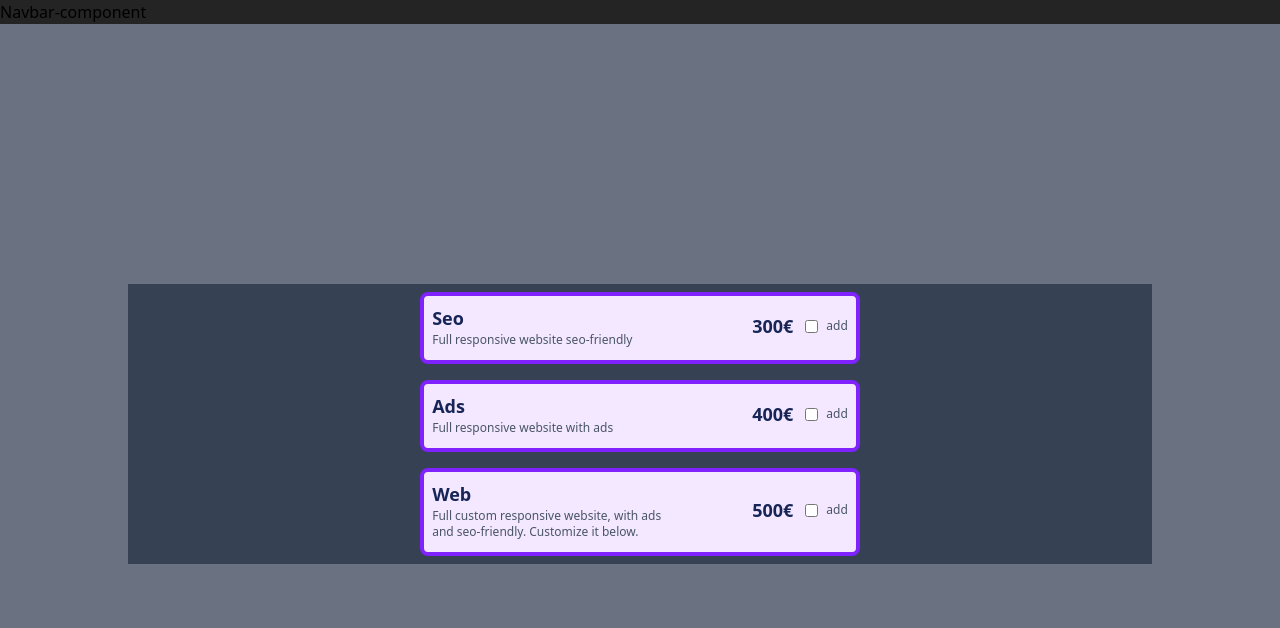
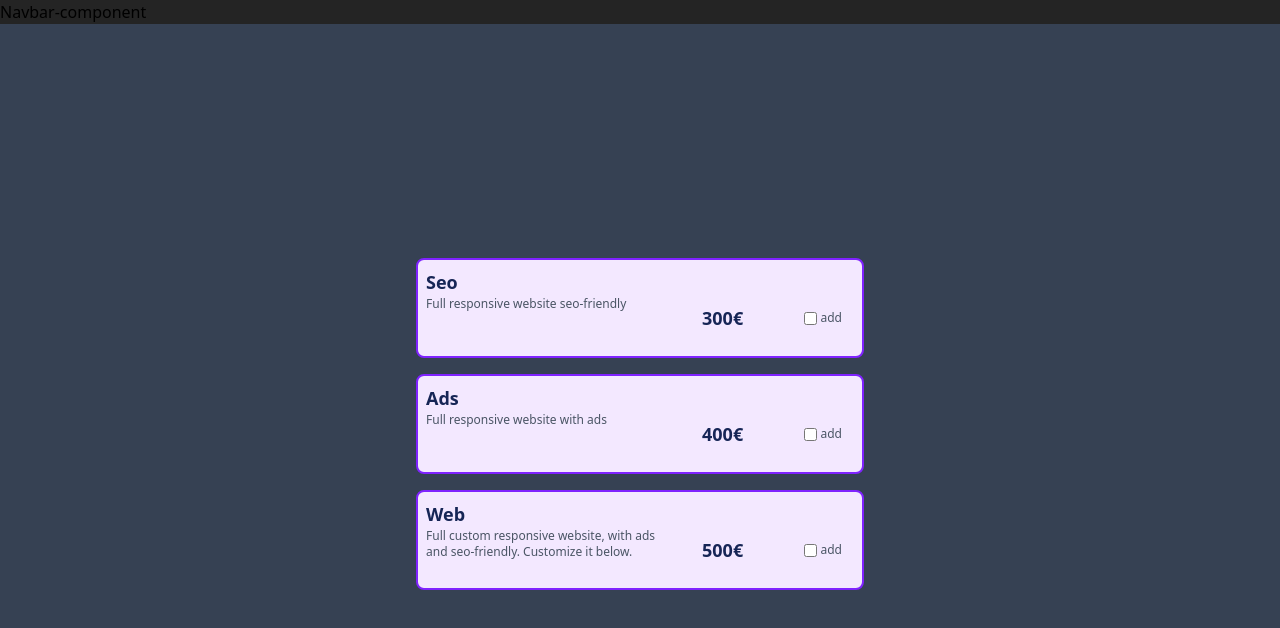
Before and after one commit to OhMyLaia/budget-weezard, a React (Vite) app: page /budget in a window 1280 px wide. Shown: the top 628 px of the page. Built offline with nearby package versions, Linux system fonts and the light colour scheme.

Commit message:
fixed overflow on cards

```diff
--- a/src/components/budgetContainer/BudgetContainer.tsx
+++ b/src/components/budgetContainer/BudgetContainer.tsx
@@ -16,8 +16,8 @@ export function BudgetContainer() {
     // const [selectedItems, setSelectedItems] = useState<Array<object>>(selectedCards);
 
     return (
-        <div className="flex basis-auto justify-center items-center min-h-screen bg-gray-500">
-            <div className="w-full max-w-screen-lg flex flex-col justify-center items-center place-content-between
+        <div className="flex w-full justify-center items-center min-h-screen bg-gray-700">
+            <div className="w-full flex flex-col justify-center items-center place-content-between
             bg-gray-700">
                 {dataCard.map((item, index) => (
                     <CardBudget
--- a/src/components/cards/CardBudget.tsx
+++ b/src/components/cards/CardBudget.tsx
@@ -36,24 +36,24 @@ export function CardBudget(
     }
 
     return (
-        <div className="flex">
+        <div className="flex w-full max-w-md bg-gray-700">
             {/* Flex row for title and description */}
             <div
                 onClick={toggleCardState}
                 className={
-                `w-auto
+                `w-full
                 flex flex-col gap-1 mb-2 mt-2
                 bg-purple-100 rounded-lg p-2
                 hover:bg-purple-200 focus:outline-2
                 focus:outline-violet-500
                 text-zinc-800
                 ${isChecked ?
-                    "border-4 border-green-200" :
-                    "border-4 border-violet-600"}`
+                    "border-2 border-green-600" :
+                    "border-2 border-violet-600"}`
                     }>
-                    <div className="flex flex-row">
+                    <div className="flex w-full flex-row">
                         <div className="flex flex-col
-                        mr-20
+                        mr-6
                         justify-items-start">
                             <h3 className="text-lg
                             font-bold
@@ -64,16 +64,16 @@ export function CardBudget(
                             text-start">{description}</p>
                     </div>
                 {/* Flex row for price and checkbox */}
-                    <div className="flex items-center justify-between gap-3">
-                        <h2 className="text-lg font-bold text-blue-950">{price}€</h2>
-                        <div className="flex items-center align-middle gap-2">
+                    <div className=" w-full flex items-center justify-between gap-1 pt-9 p-3">
+                        <h2 className="text-lg font-bold text-blue-950 ">{price}€</h2>
+                        <div className="flex items-center align-middle gap-1">
                             <input className="dataCardInput"
                             type="checkbox"
                             name="addItemChx"
                             checked={isChecked}
                             onChange={handleCheckboxChange}
                             />
-                            <label className="text-xs text-gray-600">{isChecked ? "added!" : "add"}</label>
+                            <label className="text-xs text-gray-600 max-w-xs">{isChecked ? "added!" : "add"}</label>
                         </div>
                     </div>
                         </div>
```
